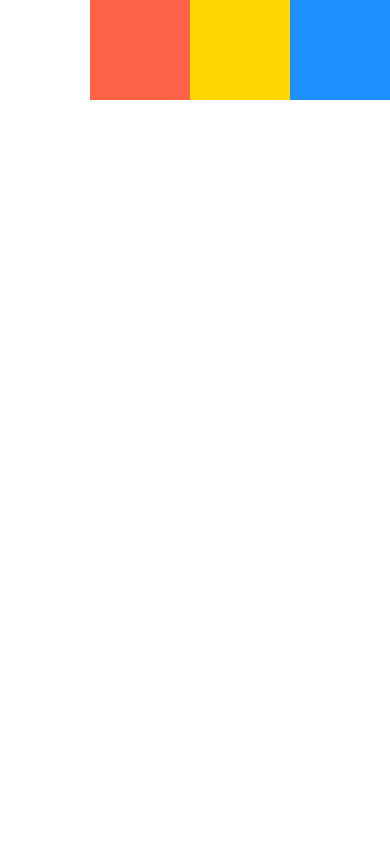
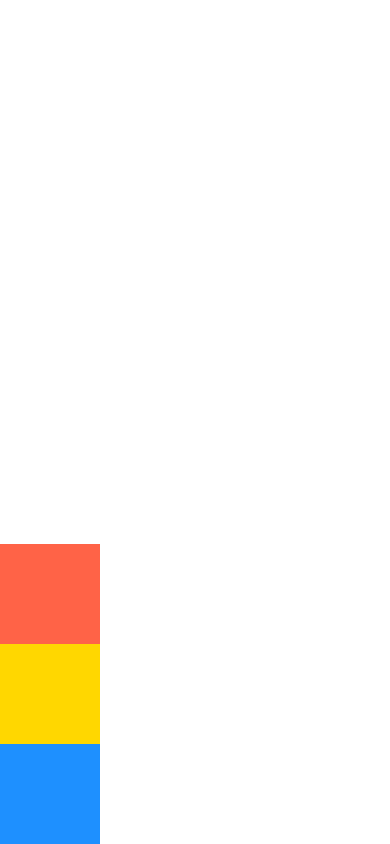
Before and after one commit to prahladinala/expo-react-native, a React Native app: screen / in a window 390 px wide. Built offline with nearby package versions, Linux system fonts and the light colour scheme.

Commit message:
React Native Flexbox - flexDirection column-reverse

```diff
--- a/App.js
+++ b/App.js
@@ -4,7 +4,7 @@ import { View } from 'react-native';
 export default function App() {
   return (
     // PARENT
-    <View style={{ backgroundColor: "#fff", flex: 1, flexDirection: "row-reverse" }}>
+    <View style={{ backgroundColor: "#fff", flex: 1, flexDirection: "column-reverse" }}>
       {/* CHILDREN */}
       <View style={{ backgroundColor: "dodgerblue", width: 100, height: 100 }} />
       <View style={{ backgroundColor: "gold", width: 100, height: 100 }} />
```
